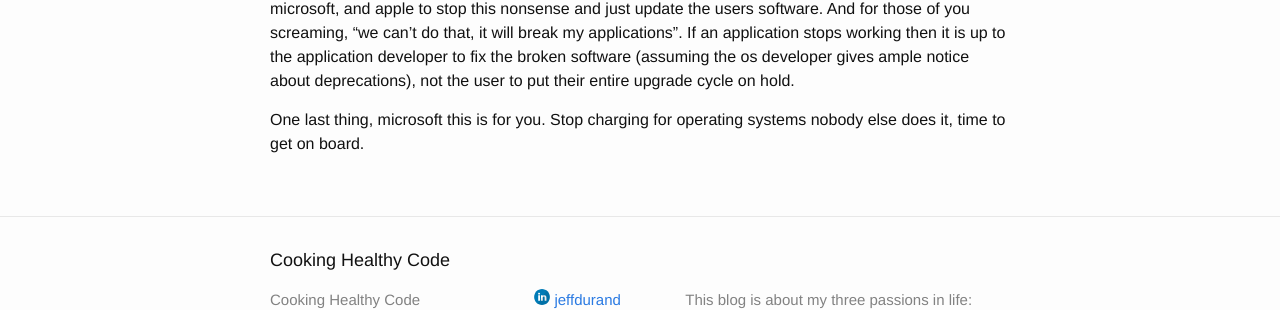
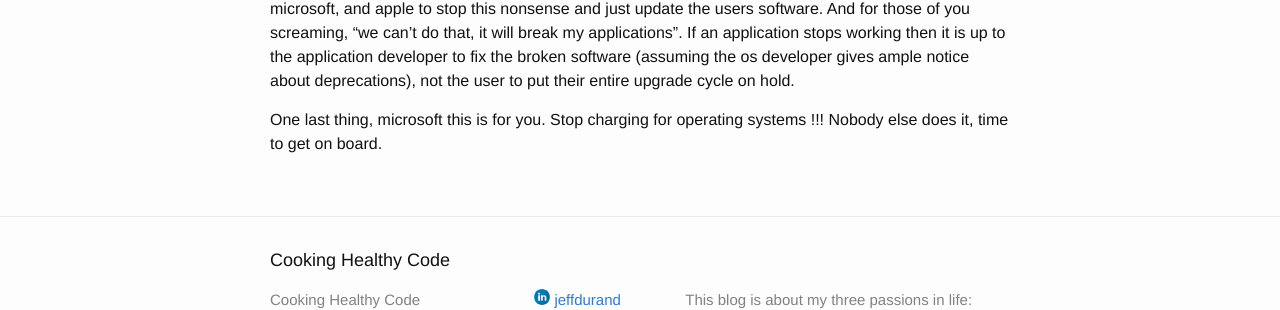
Before and after one commit to johnnyiller/johnnyiller.github.io, a Jekyll site: the page built from _posts/2014-12-3-have-we-learned-nothing.markdown, in a window 1280 px wide. Shown: the part 698-1008 px from the top of the page. Built offline with Jekyll 4.4.1, drawn with Linux system fonts in a browser that asks for light colours; comment, search, counter and statistics services are not loaded.

Commit message:
rant over

```diff
--- a/_posts/2014-12-3-have-we-learned-nothing.markdown
+++ b/_posts/2014-12-3-have-we-learned-nothing.markdown
@@ -14,4 +14,4 @@
 
 Now, I ask again, have we learned nothing?  Why is upgrading your OS on your phone or computer optional?  Or at least why don't OS developers do the update automatically unless you specifically turn it off. Most people when it comes to technology are simply too ignorant or lazy to update their software.  Why are OS developers still making it optional.  For the love of god somebody please tell google, microsoft, and apple to stop this nonsense and just update the users software.  And for those of you screaming, "we can't do that, it will break my applications". If an application stops working then it is up to the application developer to fix the broken software (assuming the os developer gives ample notice about deprecations), not the user to put their entire upgrade cycle on hold.
 
-One last thing, microsoft this is for you.  Stop charging for operating systems nobody else does it, time to get on board.
+One last thing, microsoft this is for you.  Stop charging for operating systems !!! Nobody else does it, time to get on board.
```
